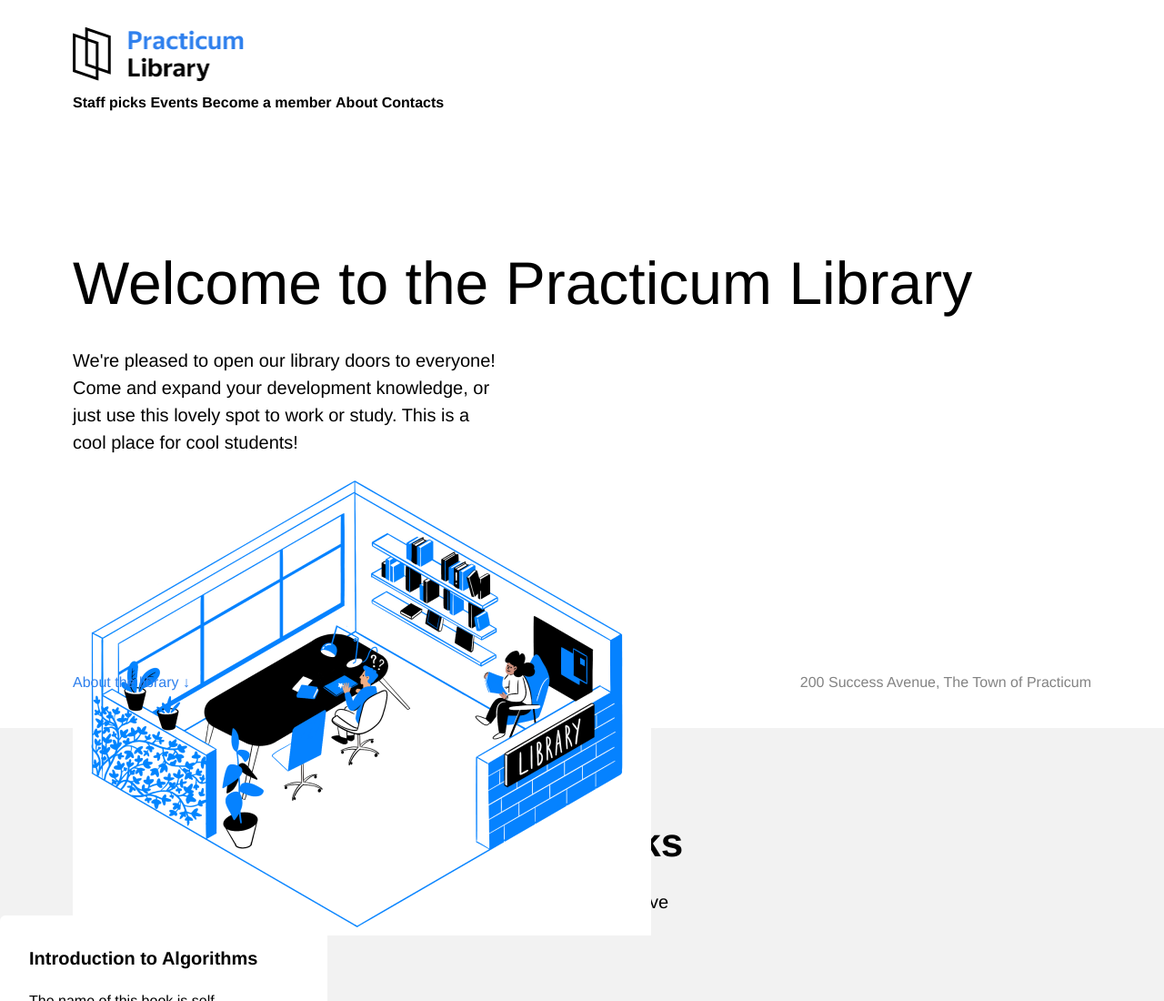
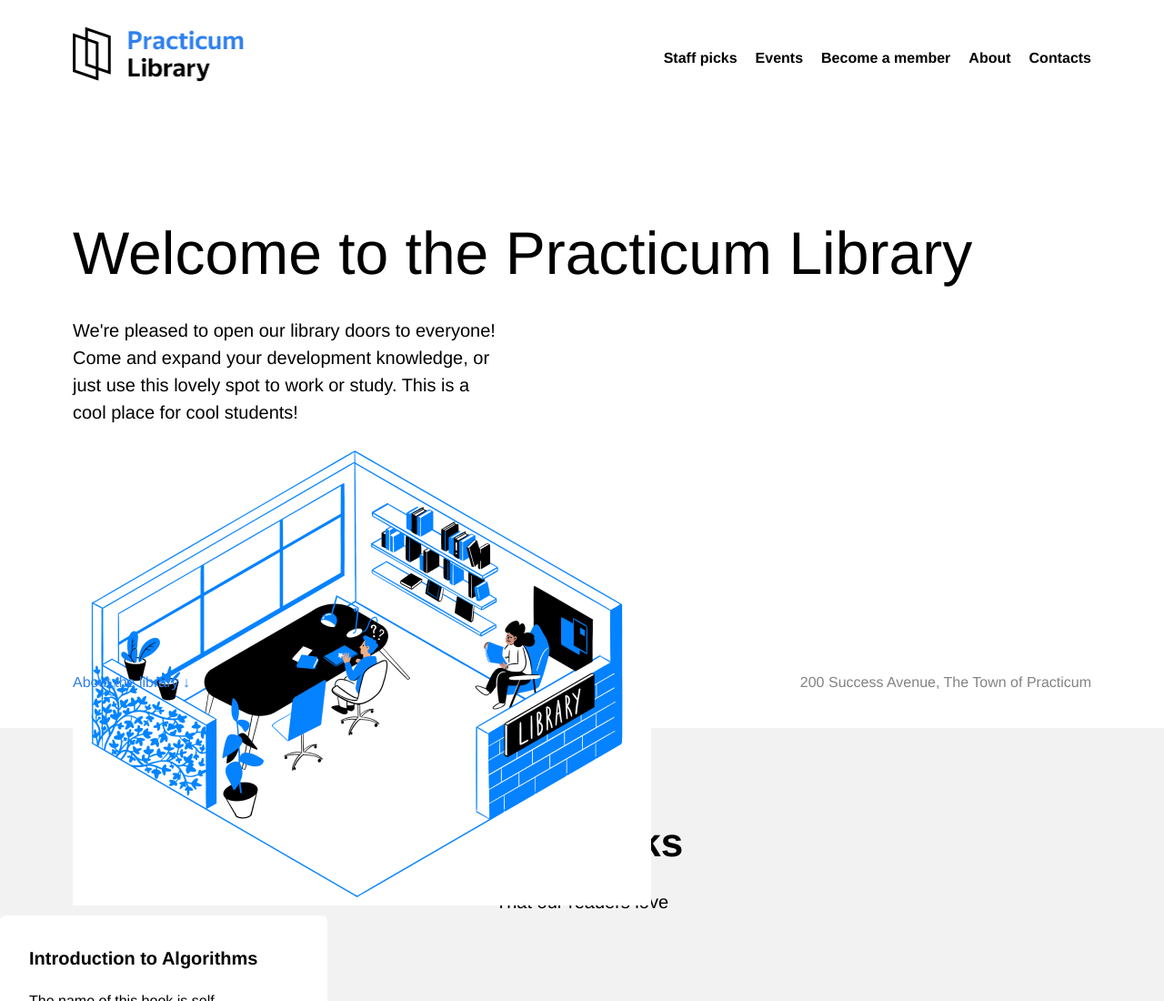
Before and after one commit to JulieBodette/web_project_1, a plain HTML site: page index.html in a window 1280 px wide. Shown: the top 1100 px of the page at 91% size. Drawn offline with Linux system fonts and the light colour scheme.

Commit message:
task 5 complete, nav bar flexbox

```diff
--- a/styles/style.css
+++ b/styles/style.css
@@ -22,6 +22,10 @@
 
 .nav {
   /* Add flex properties here */
+  display:flex;
+  justify-content:space-between;
+  align-items:center;
+
 }
 
 .logo {
@@ -29,6 +33,9 @@
 
 .nav-links {
   margin-top: 8px;
+  display:flex;
+  align-items: center;
+  column-gap:20px;
 }
 
 .nav__link {
```
